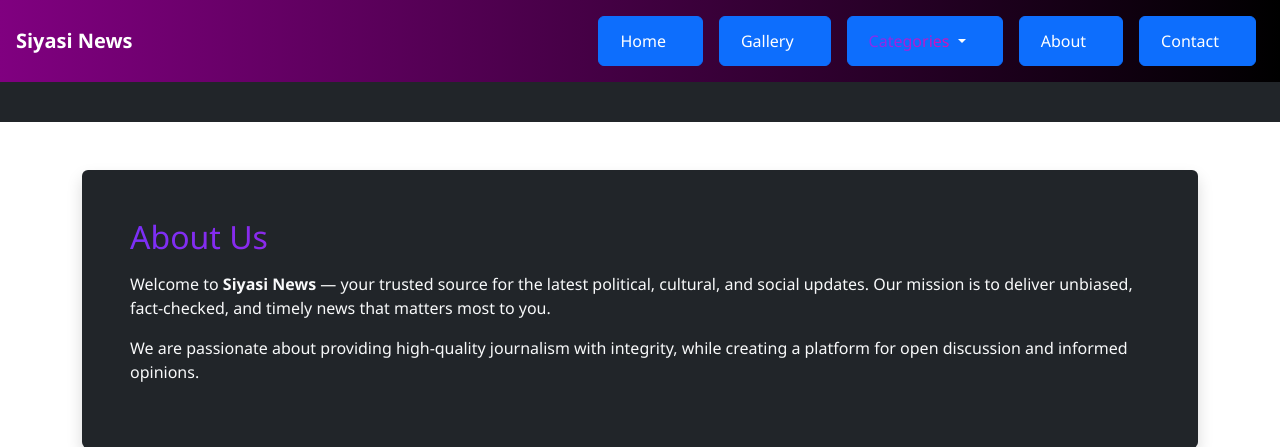
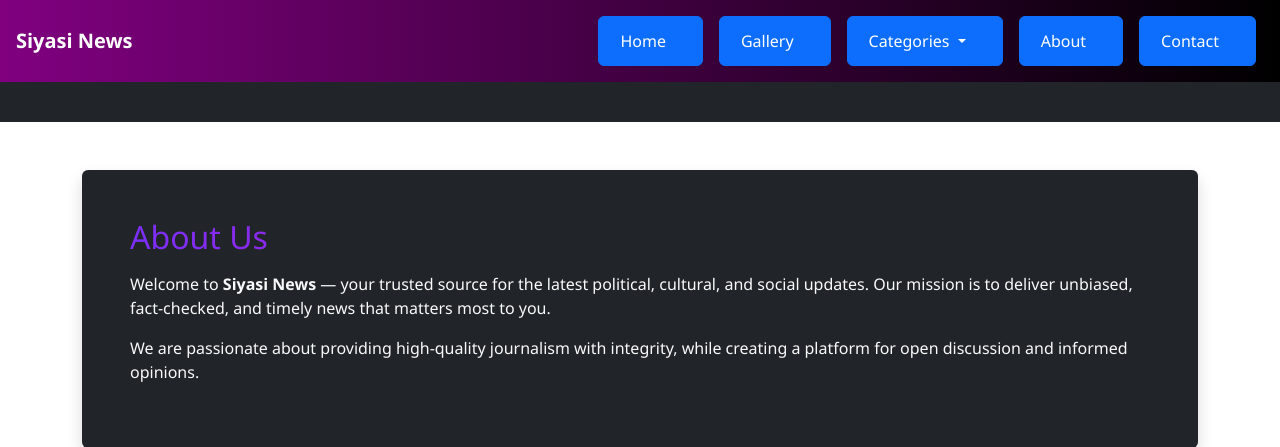
Before and after one commit to BadarsCode/SIYASI_NEWS, a Django app: page /about/ in a window 1280 px wide. Shown: the top 447 px of the page. Run offline with Django 5.2, Linux system fonts and the light colour scheme.

Commit message:
change button color

```diff
--- a/News/templates/news/base.html
+++ b/News/templates/news/base.html
@@ -114,7 +114,7 @@
         <li class="nav-item btn btn-primary m-2 "><a href="{% url 'home' %}" class="nav-link">Home</a></li>
         <li class="nav-item btn btn-primary m-2"><a href="{% url 'gallery' %}" class="nav-link">Gallery</a></li>
         <li class="nav-item dropdown btn btn-primary m-2 " style="position: relative;">
-          <a class="nav-link dropdown-toggle text-gradient" href="#" id="categoryDropdown" role="button" data-bs-toggle="dropdown" aria-expanded="false">
+          <a class="nav-link dropdown-toggle text-white" href="#" id="categoryDropdown" role="button" data-bs-toggle="dropdown" aria-expanded="false">
             Categories
           </a>
           <ul class="dropdown-menu dropdown-menu-start bg-black p-3 category-dropdown " aria-labelledby="categoryDropdown">
```
